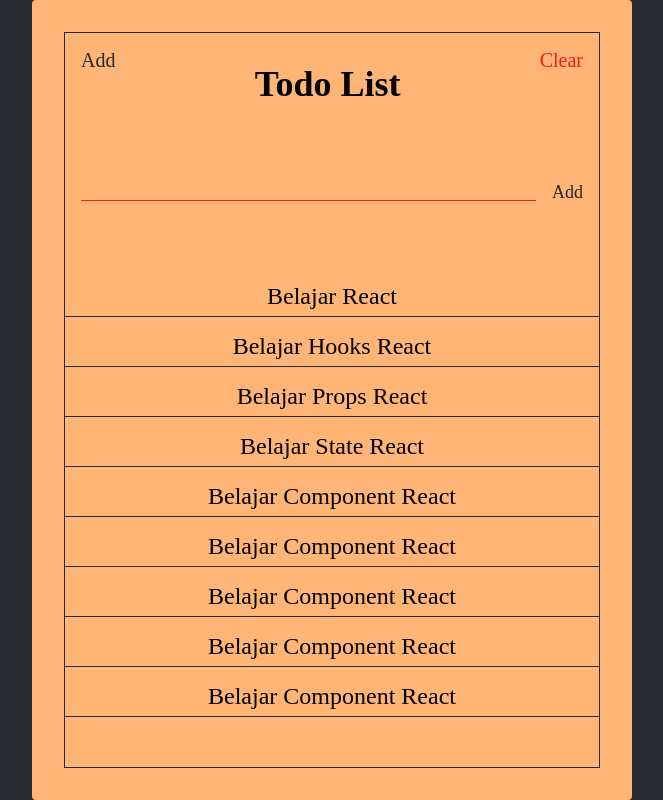
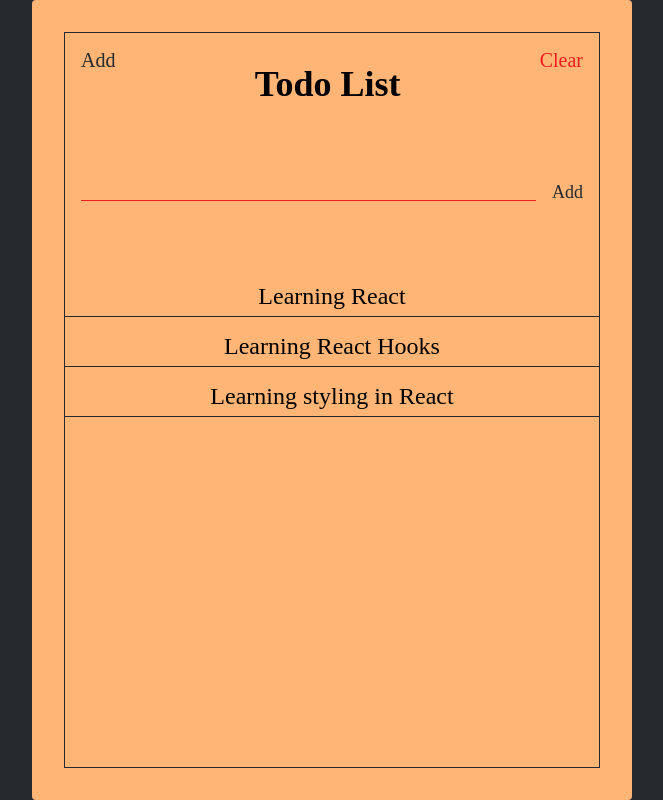
Before and after one commit to Indraawagin/react-todolist, a React (Create React App) app: page / in a window 1280 px wide. Shown: the whole page, without its empty margins (308-971 px from the left). Built offline with nearby package versions, Linux system fonts and the light colour scheme.

Commit message:
React Hooks in Todolist & Refactor Todos and Todolist

```diff
--- a/src/Components/TodoForm.jsx
+++ b/src/Components/TodoForm.jsx
@@ -1,14 +1,39 @@
-import React from "react";
+import React, { useState } from "react";
+import PropTypes from "prop-types";
 
-const Todoform = (props) => {
+const Todoform = ({ addTodo }) => {
+  const [inputState, setInputState] = useState("");
+
+  const handleFormSumbit = (event) => {
+    event.preventDefault();
+
+    if (!inputState) {
+      alert("No Blank Todo");
+      return;
+    }
+
+    addTodo(inputState);
+    alert(inputState);
+    setInputState("");
+  };
+
   return (
     <section className="add">
-      <form action="" className="add-form">
-        <input type="text" className="add-input" />
+      <form action="" className="add-form" onSubmit={handleFormSumbit}>
+        <input
+          type="text"
+          className="add-input"
+          value={inputState}
+          onChange={(event) => setInputState(event.target.value)}
+        />
         <button className="add-btn main-black-color">Add</button>
       </form>
     </section>
   );
 };
 
+Todoform.propTypes = {
+  addTodo: PropTypes.func.isRequired,
+};
+
 export default Todoform;
--- a/src/Components/Todos.jsx
+++ b/src/Components/Todos.jsx
@@ -2,39 +2,9 @@ import React from "react";
 import Todo from "./Todo";
 
 const Todos = (props) => {
-  const todos = [
-    {
-      text: "Belajar React",
-    },
-    {
-      text: "Belajar Hooks React ",
-    },
-    {
-      text: "Belajar Props React",
-    },
-    {
-      text: "Belajar State React",
-    },
-    {
-      text: "Belajar Component React",
-    },
-    {
-      text: "Belajar Component React",
-    },
-    {
-      text: "Belajar Component React",
-    },
-    {
-      text: "Belajar Component React",
-    },
-    {
-      text: "Belajar Component React",
-    },
-  ];
-
   return (
     <section className="todos">
-      {todos.map((todo) => {
+      {props.todos.map((todo) => {
         return <Todo text={todo.text} />;
       })}
     </section>
--- a/src/Pages/TodoList.jsx
+++ b/src/Pages/TodoList.jsx
@@ -1,15 +1,20 @@
-import React from "react";
+import React, { useState } from "react";
 import Paper from "../Components/Paper";
 import Header from "../Components/Header";
 import TodoForm from "../Components/TodoForm";
 import Todos from "../Components/Todos";
 
 const TodoList = (props) => {
+  const [todos, setTodos] = useState([
+    { text: "Learning React" },
+    { text: "Learning React Hooks" },
+    { text: "Learning styling in React" },
+  ]);
   return (
     <Paper>
       <Header />
       <TodoForm />
-      <Todos />
+      <Todos todos={todos} />
     </Paper>
   );
 };
```
